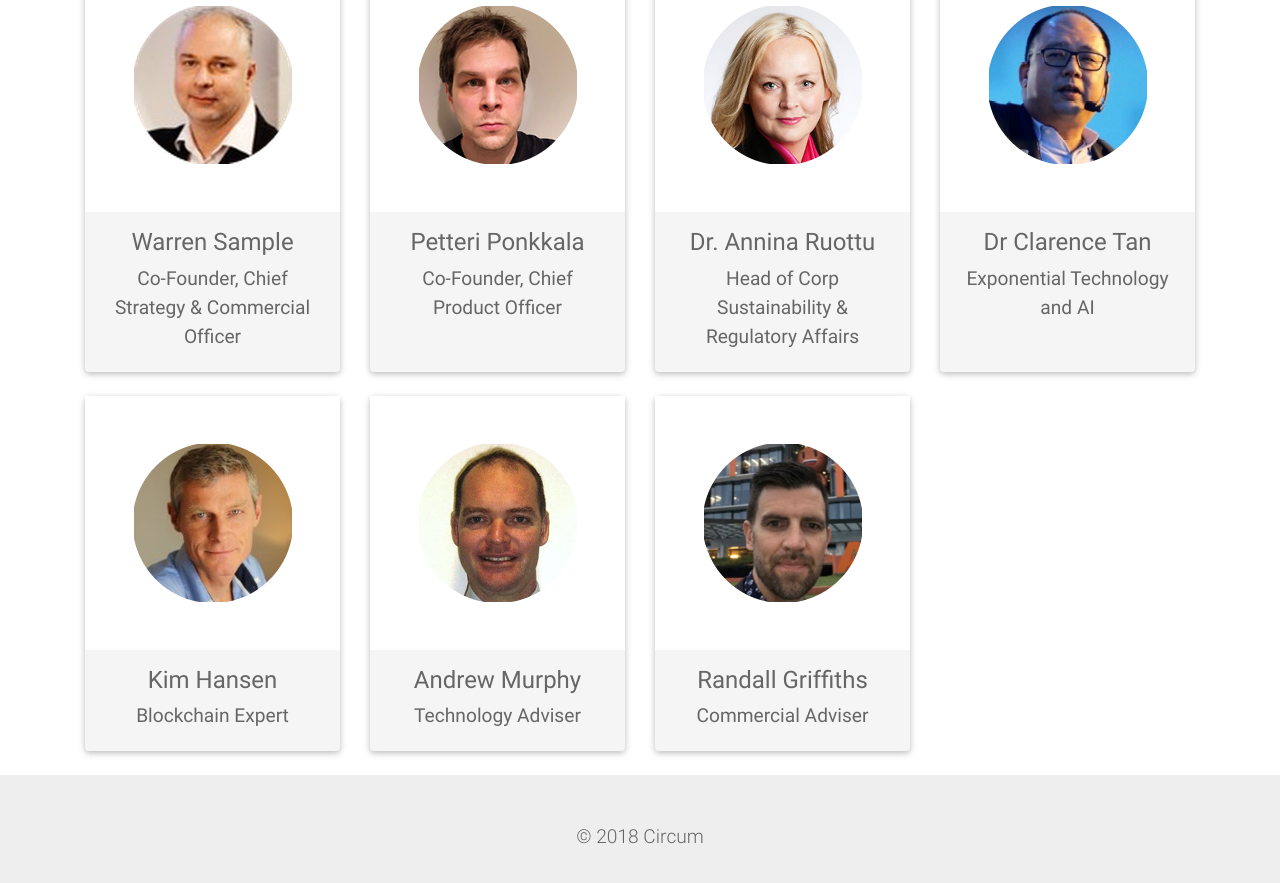
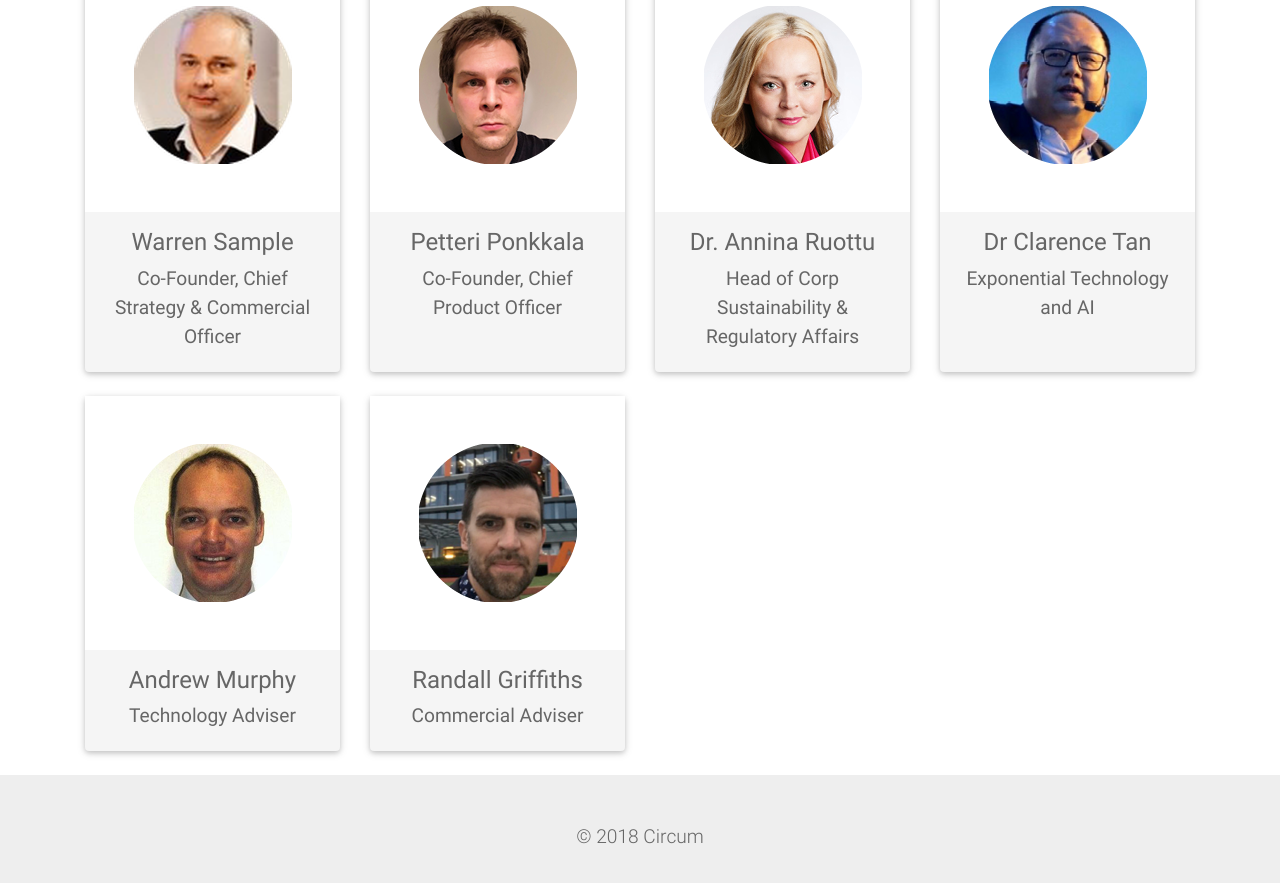
Before and after one commit to circumworld/circum-website, a Jekyll site: the page built from index.html, in a window 1280 px wide and 900 px high, scrolled down 3783 px. Shown: the top 883 px of the window. Built offline with Jekyll 4.4.1, drawn with Linux system fonts in a browser that asks for light colours; nearby versions of some CDN libraries.

Commit message:
Remove Kim

```diff
--- a/_data/team.yml
+++ b/_data/team.yml
@@ -14,10 +14,6 @@
   image: clarence.png
   title: Exponential Technology and AI
 
-- name: Kim Hansen
-  image: kim.png
-  title: Blockchain Expert
-
 - name: Andrew Murphy
   image: andrew.png
   title: Technology Adviser
```
